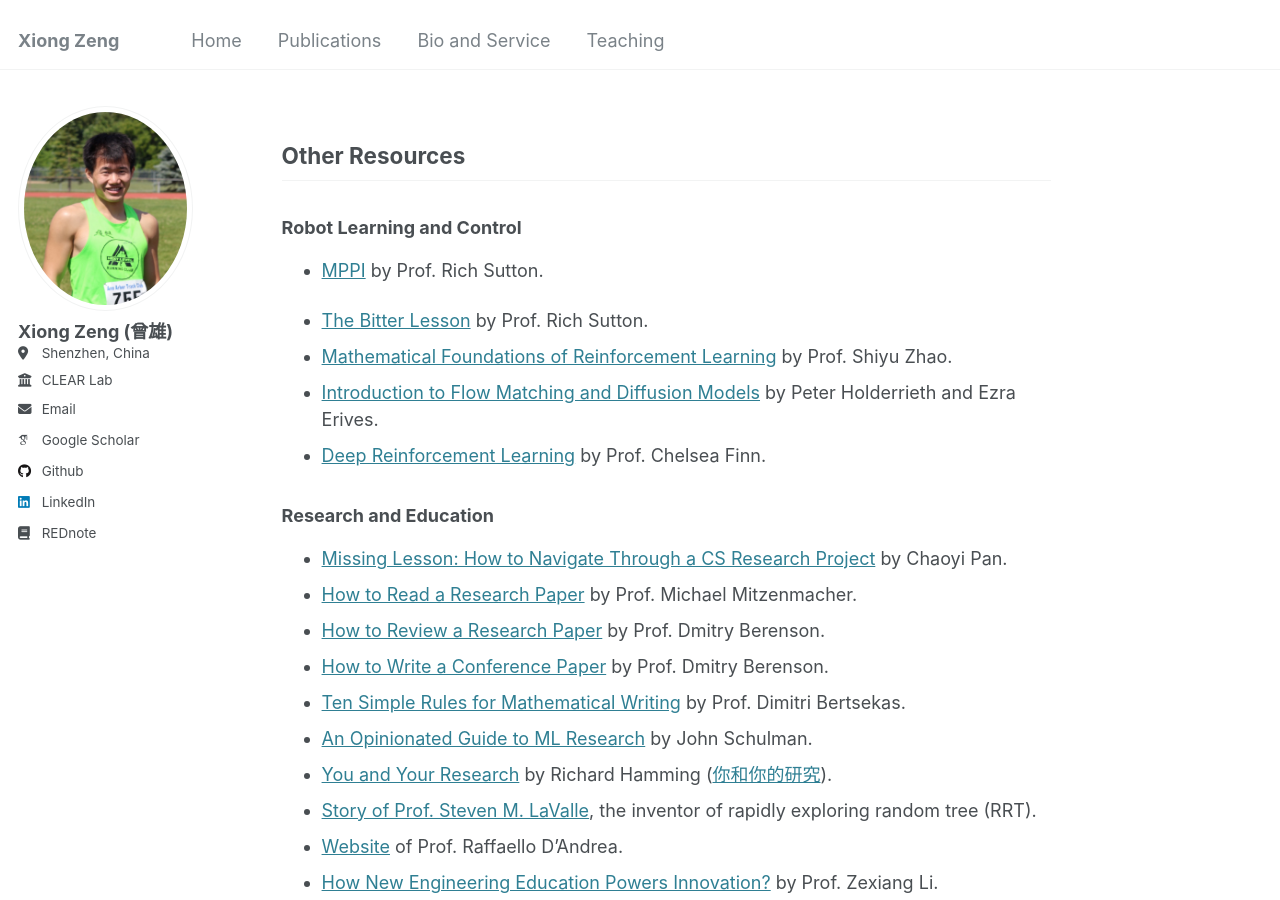
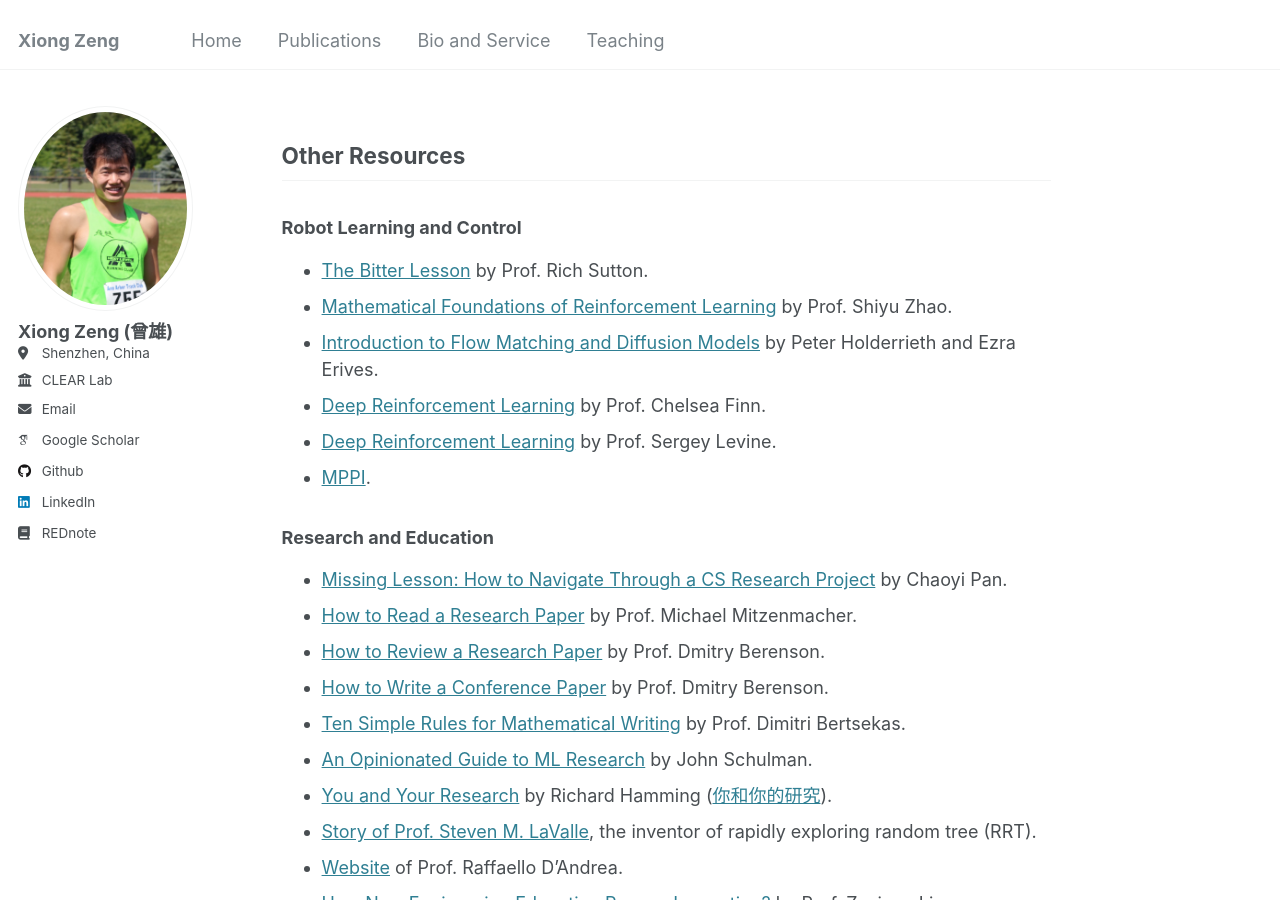
Before and after one commit to zengxiong111/zengxiong.github.io, a Jekyll site: the page built from _pages/teaching.md, in a window 1280 px wide and 900 px high, scrolled down 362 px. Built offline with Jekyll 4.4.1, drawn with Linux system fonts in a browser that asks for light colours; some web fonts are replaced.

Commit message:
Update teaching.md

```diff
--- a/_pages/teaching.md
+++ b/_pages/teaching.md
@@ -29,14 +29,12 @@ TA for EECS 501 **Probability Theory and Random Process** (Fall 2024)<br>
 ### Robot Learning and Control
 
 
-
-- [MPPI](https://zengxiong111.github.io/zengxiong.github.io/files/A_Tutorial_for_MPPI-s.pdf) by  Prof. Rich Sutton.
-
-
 - [The Bitter Lesson](http://www.incompleteideas.net/IncIdeas/BitterLesson.html) by  Prof. Rich Sutton.
 - [Mathematical Foundations of Reinforcement Learning](https://raw.githubusercontent.com/MathFoundationRL/Book-Mathematical-Foundation-of-Reinforcement-Learning/refs/heads/main/Book-all-in-one.pdf) by Prof. Shiyu Zhao.
 - [Introduction to Flow Matching and Diffusion Models](https://diffusion.csail.mit.edu/2026/index.html) by Peter Holderrieth and Ezra Erives.
 - [Deep Reinforcement Learning](https://cs224r.stanford.edu/) by Prof. Chelsea Finn.
+- [Deep Reinforcement Learning](https://rail.eecs.berkeley.edu/deeprlcourse/) by Prof. Sergey Levine.
+- [MPPI](https://zengxiong111.github.io/zengxiong.github.io/files/A_Tutorial_for_MPPI-s.pdf).
 
 
 
```
